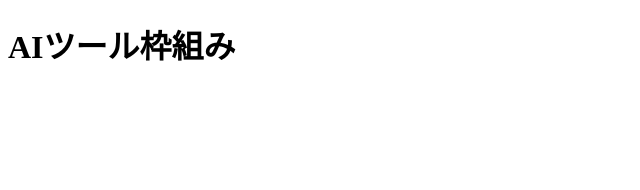
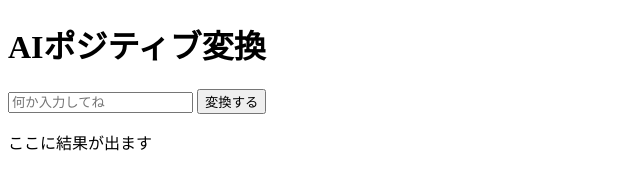
Before and after one commit to rhodiola/my-ai-tool, a plain HTML site: page index.html in a window 1280 px wide. Shown: the whole page, without its empty margins (0-640 px from the left). Drawn offline with Linux system fonts and the light colour scheme.

Commit message:
Update index.html to new version

```diff
--- a/index.html
+++ b/index.html
@@ -3,13 +3,23 @@
 
 <head>
     <meta charset="UTF-8">
-    <title>AI Tool Base</title>
+    <title>AI一言ツール</title>
 </head>
 
 <body>
-    <h1>AIツール枠組み</h1>
-    <div id="app">
-    </div>
+    <h1>AIポジティブ変換</h1>
+    <input type="text" id="userInput" placeholder="何か入力してね">
+    <button onclick="transformText()">変換する</button>
+    <p id="result">ここに結果が出ます</p>
+
+    <script>
+        function transformText() {
+            const input = document.getElementById('userInput').value;
+            const result = document.getElementById('result');
+            // 仮の動作（まずはAIなしで動くか確認）
+            result.innerText = "AIが考えています...「" + input + "」は最高ですね！";
+        }
+    </script>
 </body>
 
 </html>
```
